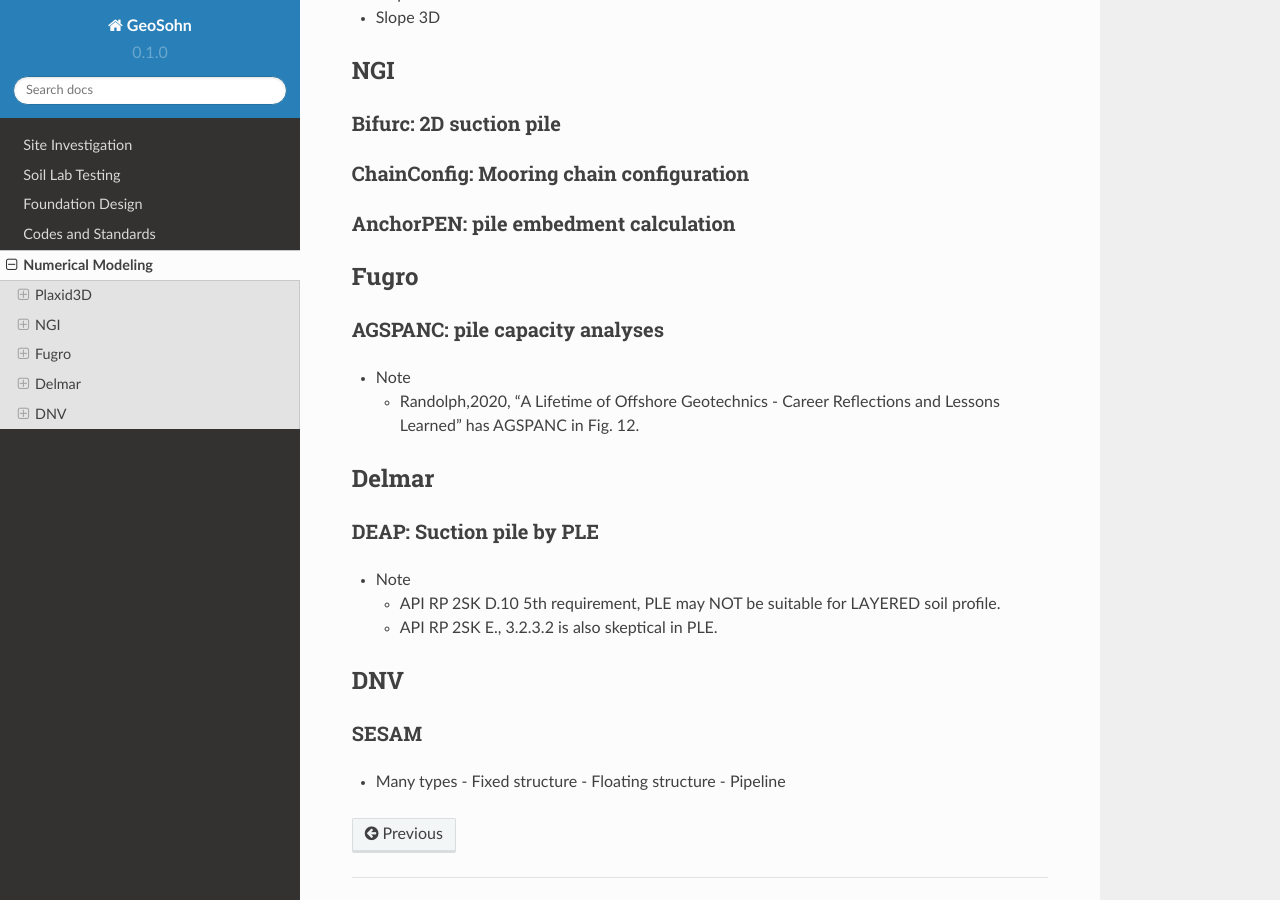
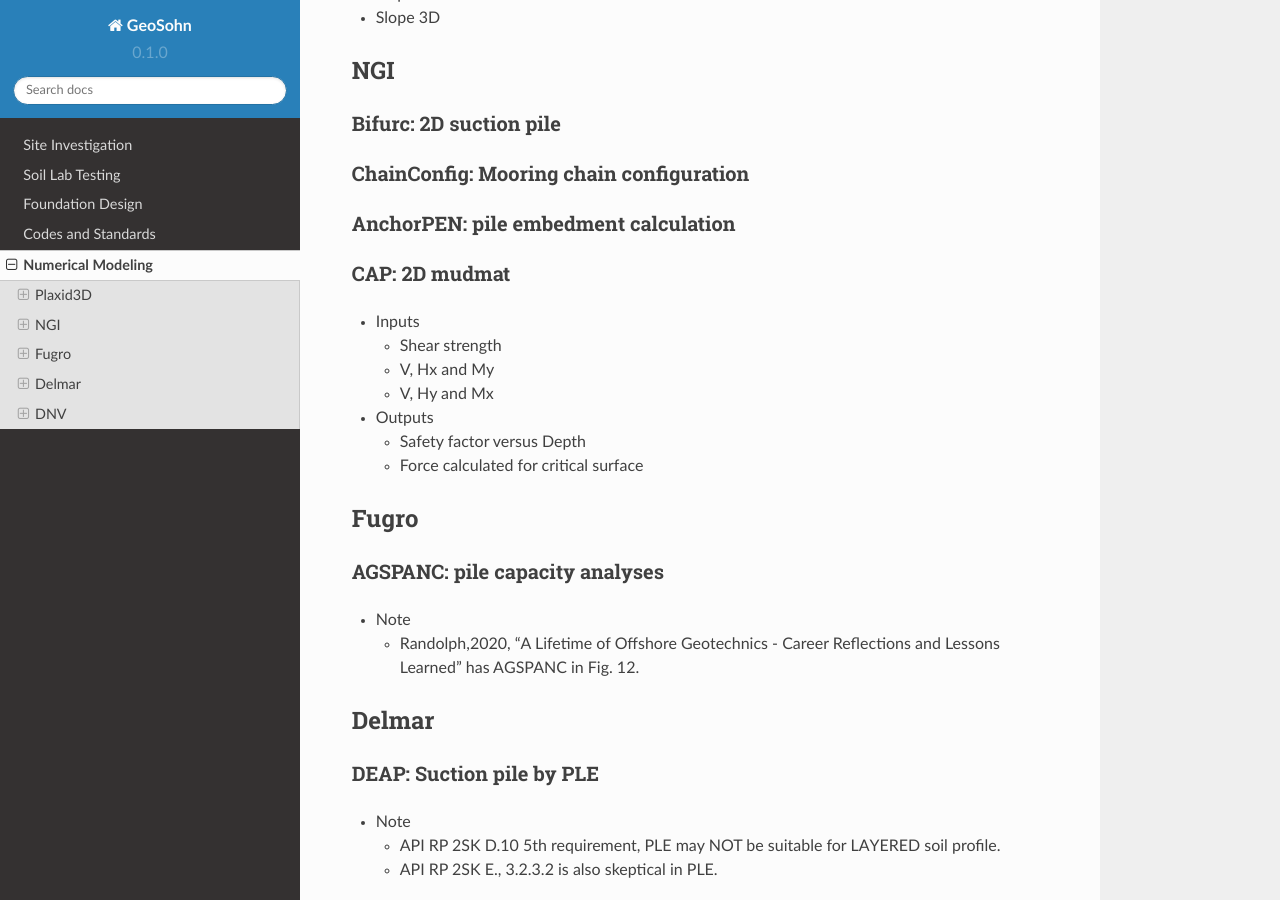
Before and after one commit to jrson11/GeoSohn, a Sphinx documentation site: the page built from docs/source/6_Numerical_Modeling.rst, in a window 1280 px wide and 900 px high, scrolled down 504 px. Built offline with Sphinx 7.4.7 and the Read the Docs theme 2.0.0, drawn with Linux system fonts in a browser that asks for light colours; pages that are not in the unit, such as notebooks, are missing from menus.

Commit message:
Update 6_Numerical_Modeling.rst

```diff
--- a/docs/source/6_Numerical_Modeling.rst
+++ b/docs/source/6_Numerical_Modeling.rst
@@ -35,6 +35,21 @@
 AnchorPEN: pile embedment calculation
 .......................
 
+CAP: 2D mudmat
+...............
+
+- Inputs
+
+  - Shear strength
+  - V, Hx and My
+  - V, Hy and Mx
+
+- Outputs
+
+  - Safety factor versus Depth
+  - Force calculated for critical surface
+
+
 Fugro
 ------
 
```
